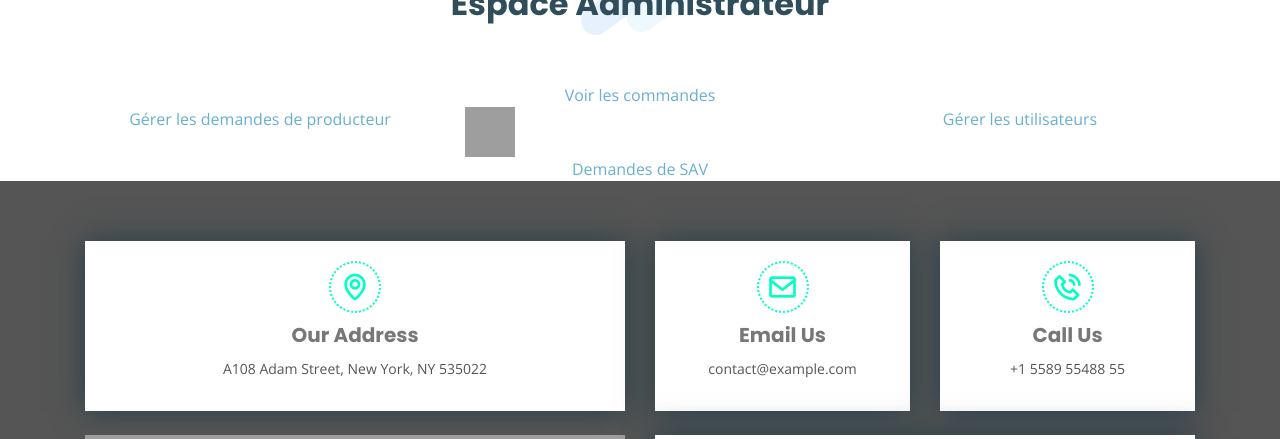
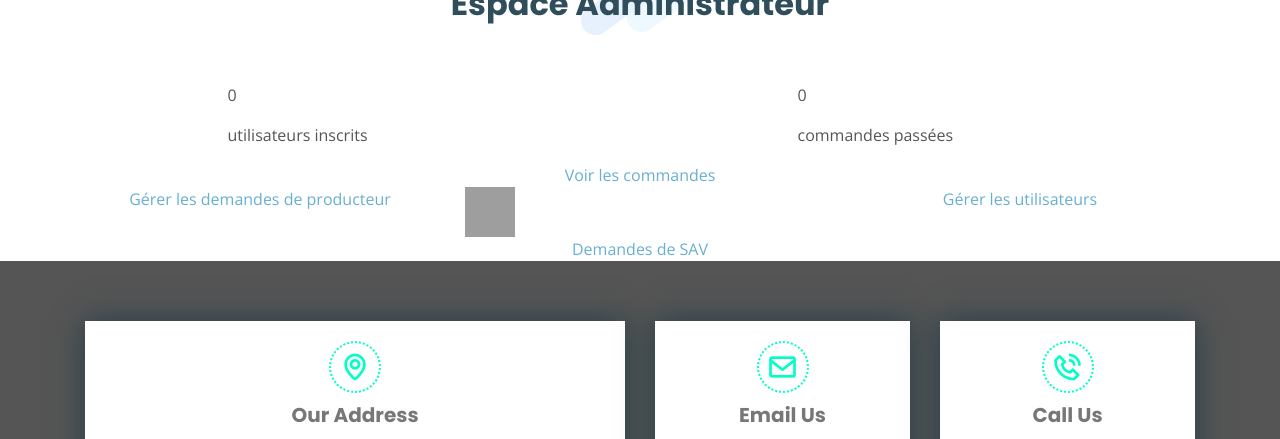
Before and after one commit to Baptistex/DUT_p202003, a Django app: page /accueilAdmin in a window 1280 px wide. Shown: the part 105-544 px from the top of the page. Run offline with Django 3.2, Linux system fonts and the light colour scheme; data that the repository does not hold is empty; some libraries are stand-ins or nearby versions; grey boxes are pictures that could not be loaded.

Commit message:
Ajout de statistiques dans la page d'accueil admin + ajout d'un lien dans le menu secondaire dans userlist

```diff
--- a/biochezvous/espace_admin/templates/espace_admin/accueil_admin.html
+++ b/biochezvous/espace_admin/templates/espace_admin/accueil_admin.html
@@ -11,6 +11,16 @@
         </div>
     </div>
 
+    <div class="row justify-content-around">
+        <div class="col-md-3 statsAdmin">
+            <p class="stat">{{ nbPers.count }} </p>
+            <p> utilisateurs inscrits </p>
+        </div>
+        <div class="col-md-3 statsAdmin">
+            <p class="stat">{{ nbComm.count }} </p>
+            <p> commandes passées </p>
+        </div>
+    </div>
 
     <div class="row">
         <div class="col-md-12 col-sm-12">
--- a/biochezvous/espace_admin/views.py
+++ b/biochezvous/espace_admin/views.py
@@ -2,6 +2,7 @@ from django.shortcuts import render,redirect
 from django.http import HttpResponse
 from django.template import loader
 from espace_perso.models import Personne
+from produit.models import Commande
 from django.core.mail import send_mail
 from .models import Demandes
 from .forms import FormAideReponse
@@ -9,7 +10,9 @@ from .forms import FormAideReponse
 #Accueil
 def espace_admin(request):
     template = loader.get_template('espace_admin/accueil_admin.html')
-    return HttpResponse(template.render({},request))
+    nbPers = Personne.objects.all();
+    nbComm = Commande.objects.all();
+    return HttpResponse(template.render({'nbPers':nbPers,'nbComm':nbComm},request))
 
 #Liste utilisateurs
 def userlist(request):
```
Also changed, not shown: biochezvous/espace_admin/templates/espace_admin/userlist.html (+11 -0 lines), 1 other file.
